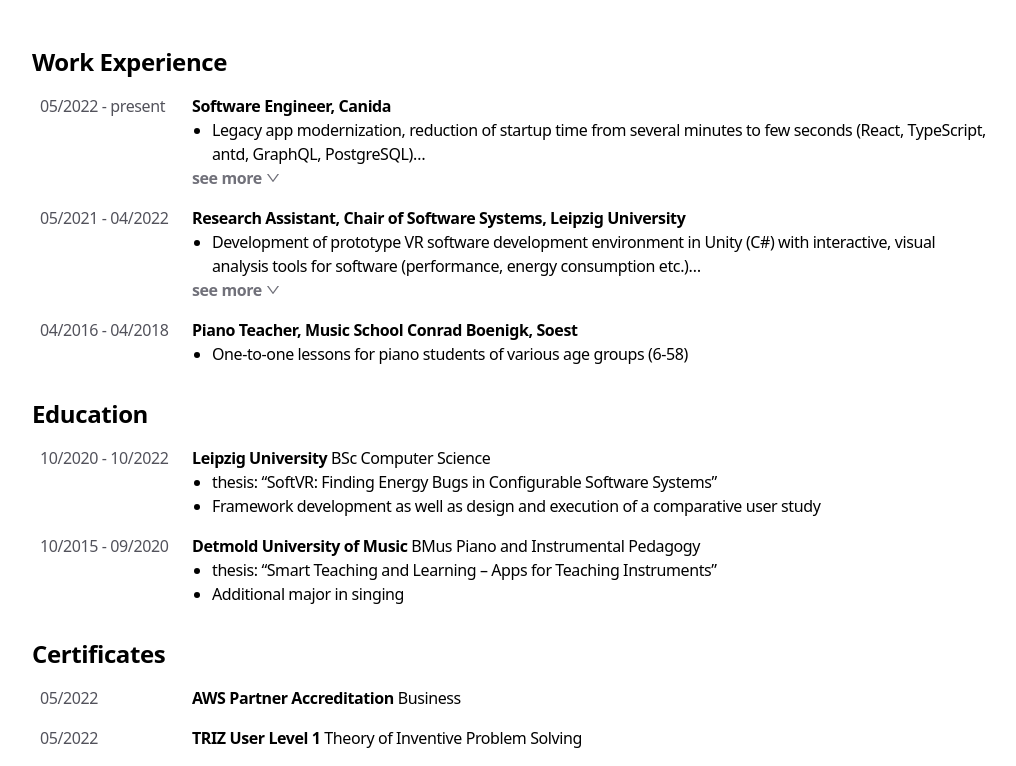
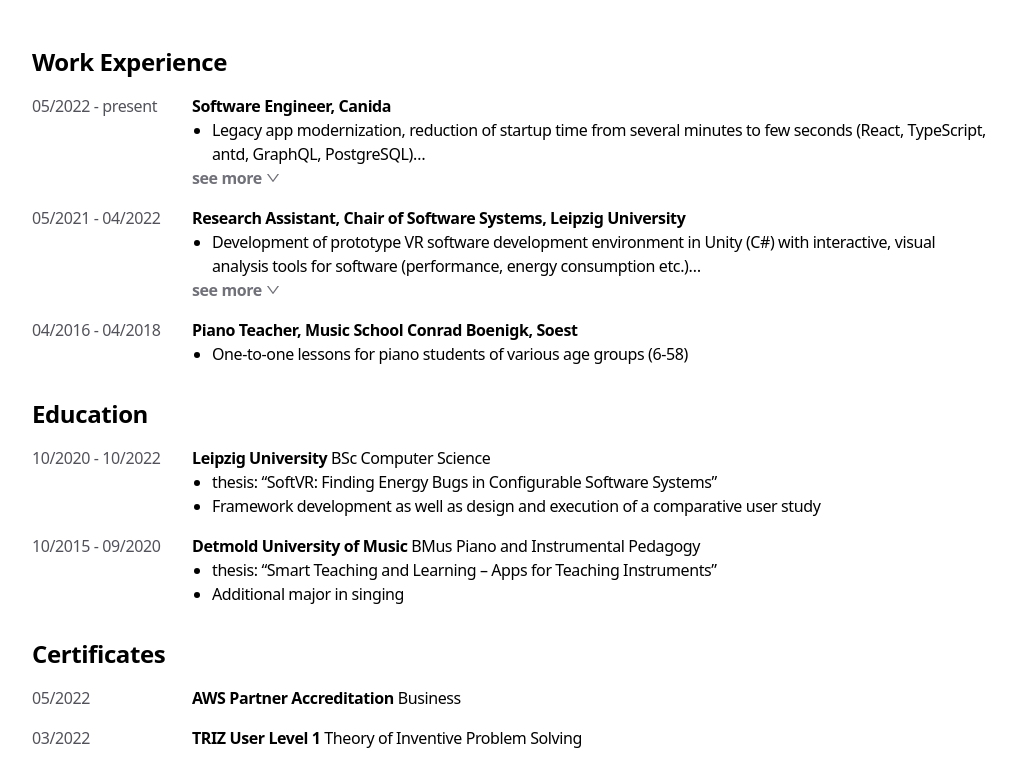
Before and after one commit to vanHekthor/portfolio, a Next.js app: page / in a window 1280 px wide. Shown: the part 574-1340 px from the top of the page, without its empty margins (128-1144 px from the left). Built offline with nearby package versions, Linux system fonts and the light colour scheme.

Commit message:
Fix styling and wrong date

```diff
--- a/src/components/SectionEntry.tsx
+++ b/src/components/SectionEntry.tsx
@@ -24,7 +24,7 @@
 
   return (
     <>
-      <div className="col-span-2 row-span-full hidden px-2 tracking-tight text-zinc-600 md:block">
+      <div className="col-span-2 row-span-full hidden pr-2 tracking-tight text-zinc-600 md:block">
         {timeSpan}
       </div>
       <div className="col-span-12 font-semibold md:col-span-10">{title}</div>
--- a/src/pages/index.tsx
+++ b/src/pages/index.tsx
@@ -185,7 +185,7 @@
             </ResumeSection>
             <ResumeSection cols={12}>
               <SectionEntry
-                timeSpan="05/2022"
+                timeSpan="03/2022"
                 title={
                   <>
                     TRIZ User Level 1{" "}
```
